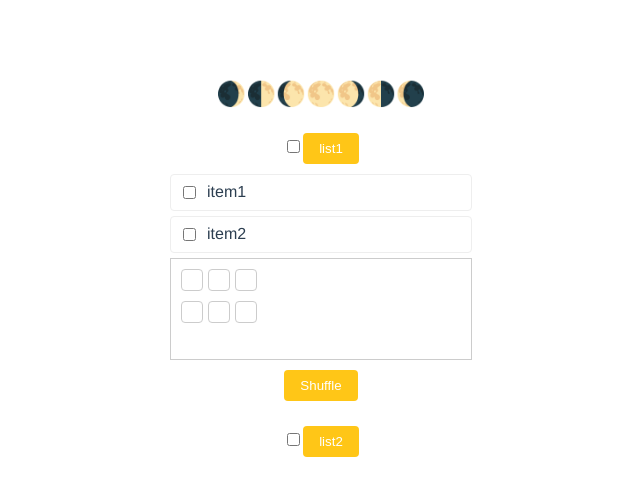
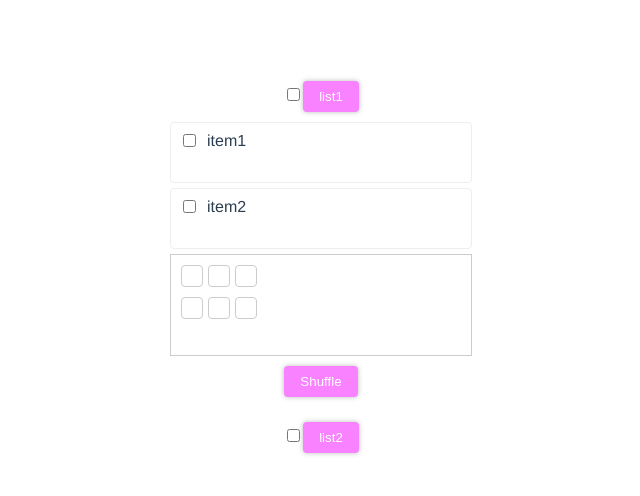
Before and after one commit to mariannaivanova/vue2-lists, a Vue app: page / in a window 1280 px wide. Both pictures are taken after a click on the button "list1". Shown: the top 496 px of the page, without its empty margins (319-959 px from the left). Built offline with nearby package versions, Linux system fonts and the light colour scheme.

Commit message:
add smooth animation and shadows

```diff
--- a/src/components/HelloWorld.vue
+++ b/src/components/HelloWorld.vue
@@ -1,10 +1,10 @@
 <template>
   <div class="hello">
-    <h2> 🌒🌓🌔🌕🌖🌗🌘</h2>
     <ul>
       <li v-for="(name, index) in buttonsNames" :key="name">
         <div class="button-controls">
           <input
+              class="button-input"
               type="checkbox"
               :id="`checkbox-${index}`"
               v-model="checkedButtons[index]"
@@ -12,7 +12,9 @@
           <button @click="toggleList(index)">
             {{ name }}
           </button>
-          <ul v-show="isOpenList[index]" class="nested-list">
+          <Transition>
+            <div :class="{'shown': isOpenList[index]}" class="wrapper">
+              <ul class="nested-list">
                 <li v-for="(item, itemIndex) in items" :key="item" class="item-container">
                   <div class="item-controls">
                     <input
@@ -21,7 +23,8 @@
                         v-model="checkedItems[index][itemIndex]">
                     <label :for="`checkbox-${index}-${itemIndex}`">{{ item }}</label>
                   </div>
-              <div v-if="checkedItems[index][itemIndex]" class="item-options">
+                  <div :class="{'shown': checkedItems[index][itemIndex]}"
+                       class="item-options">
                     <input
                         type="number"
                         v-model.number="squareCounts[index][itemIndex]"
@@ -42,7 +45,7 @@
                   </div>
                 </li>
               </ul>
-          <div v-show="isOpenList[index]" class="square-box">
+              <div class="square-box">
                 <div v-for="(row, rowIndex) in commonSquares[index]" :key="rowIndex" class="common-row">
                   <div
                       v-for="(color, colorIndex) in row"
@@ -55,10 +58,11 @@
               </div>
               <button
                   class="shuffle-button"
-              v-show="isOpenList[index]"
                   @click="mixSquares(index)">
                 {{ isMixed[index] ? 'Unshuffle' : 'Shuffle' }}
               </button>
+            </div>
+          </Transition>
         </div>
       </li>
     </ul>
@@ -132,27 +136,33 @@ export default {
     initOpenList() {
       this.isOpenList = this.buttonsNames.map(() => false);
     },
+
     initCheckedButtons() {
       this.checkedButtons = this.buttonsNames.map(() => false);
     },
+
     initCheckedItems() {
       this.checkedItems = this.buttonsNames.map(() =>
           this.items.map(() => false)
       );
     },
+
     initItemColors() {
       this.itemColors = this.buttonsNames.map(() =>
           this.items.map(() => '#ffffff')
       );
     },
+
     initIsMixed() {
       this.isMixed = this.buttonsNames.map(() => false);
     },
+
     initSquareCounts() {
       this.squareCounts = this.buttonsNames.map(() =>
           this.items.map(() => 3)
       );
     },
+
     initCommonSquares() {
       this.commonSquares = this.buttonsNames.map((_, listIndex) =>
           this.items.map((_, itemIndex) =>
@@ -173,10 +183,12 @@ export default {
           i === index ? !val : val
       );
     },
+
     toggleAllItems(index) {
       const isChecked = this.checkedButtons[index];
       this.checkedItems[index] = this.items.map(() => isChecked);
     },
+
     updateSquareCount(index, itemIndex) {
       this.squareCounts[index][itemIndex] = Math.min(
           10,
@@ -184,6 +196,7 @@ export default {
       );
       this.updateCommonSquares(index);
     },
+
     updateCommonSquares(index) {
       this.$nextTick(() => {
         const newSquares = this.items.map((_, itemIndex) => {
@@ -193,11 +206,11 @@ export default {
           return Array(this.squareCounts[index][itemIndex] || 3)
               .fill(this.itemColors[index][itemIndex]);
         });
-
         this.$set(this.commonSquares, index, newSquares);
         this.$set(this.originalSquares, index, newSquares);
       });
     },
+
     mixSquares(index) {
       if (!this.isMixed[index]) {
         if (!this.originalSquares) this.originalSquares = [...this.commonSquares];
@@ -205,7 +218,6 @@ export default {
         this.$set(this.commonSquares, index, [mixed]);
       } else {
         this.$set(this.commonSquares, index, [...this.originalSquares[index]]);
-
       }
       this.$set(this.isMixed, index, !this.isMixed[index]);
     }
@@ -221,17 +233,71 @@ export default {
 
 button {
   padding: 8px 16px;
-  background: #ffc617;
+  background: #f882ff;
   color: white;
   border: none;
   border-radius: 4px;
   cursor: pointer;
   margin-bottom: 5px;
+  box-shadow: 0 0 5px rgba(171, 171, 171, 0.8);
+}
+
+button:active {
+  box-shadow: inset 2px 2px 3px rgba(171, 171, 171, 0.8);
+}
+
+button:hover,
+button:focus-visible {
+  background-color: #ef5af8;
 }
 
 ul {
   list-style-type: none;
   padding: 0;
+}
+
+.wrapper:not(.shown) {
+  max-height: 0;
+  opacity: 0;
+  overflow: hidden;
+  transition: max-height 0.3s ease, opacity 0.3s ease;
+  visibility: hidden;
+}
+
+.wrapper.shown {
+  max-height: 500px;
+  opacity: 1;
+  visibility: visible;
+  transition: max-height 0.3s ease, opacity 0.3s ease;
+}
+
+.wrapper {
+  transition: all 0.3s ease;
+}
+
+.item-options {
+  transition: all 0.3s ease;
+  display: flex;
+  flex-direction: column;
+  gap: 10px;
+  padding: 8px;
+  background: #f5f5f5;
+  border-radius: 4px;
+}
+
+.item-options:not(.shown) {
+  max-height: 0;
+  visibility: hidden;
+  transition: max-height 0.3s ease, opacity 0.3s ease;
+  opacity: 0;
+
+}
+
+.item-options.shown {
+  max-height: 70px;
+  transition: max-height 0.3s ease, opacity 0.3s ease;
+  visibility: visible;
+  opacity: 1;
 }
 
 li {
@@ -252,15 +318,6 @@ li {
   display: flex;
   align-items: center;
   gap: 8px;
-}
-
-.item-options {
-  display: flex;
-  flex-direction: column;
-  gap: 10px;
-  padding: 8px;
-  background: #f5f5f5;
-  border-radius: 4px;
 }
 
 .number-input {
@@ -317,10 +374,6 @@ li {
   cursor: pointer;
 }
 
-.common-row {
-  transition: all 0.5s ease;
-}
-
 .shuffle-button {
   margin: 10px;
 }
```
Lines whose indentation alone changed are shown as unchanged.
